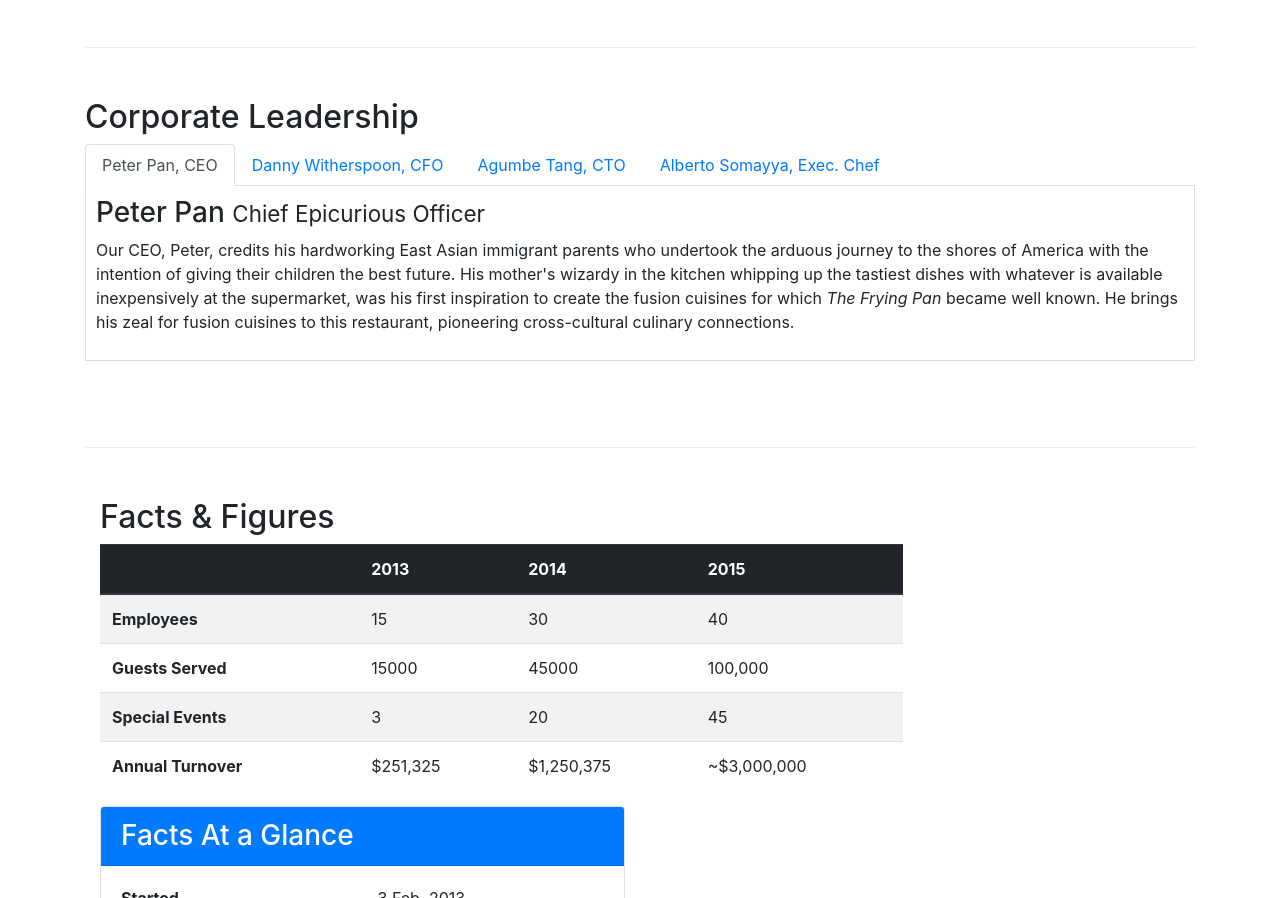
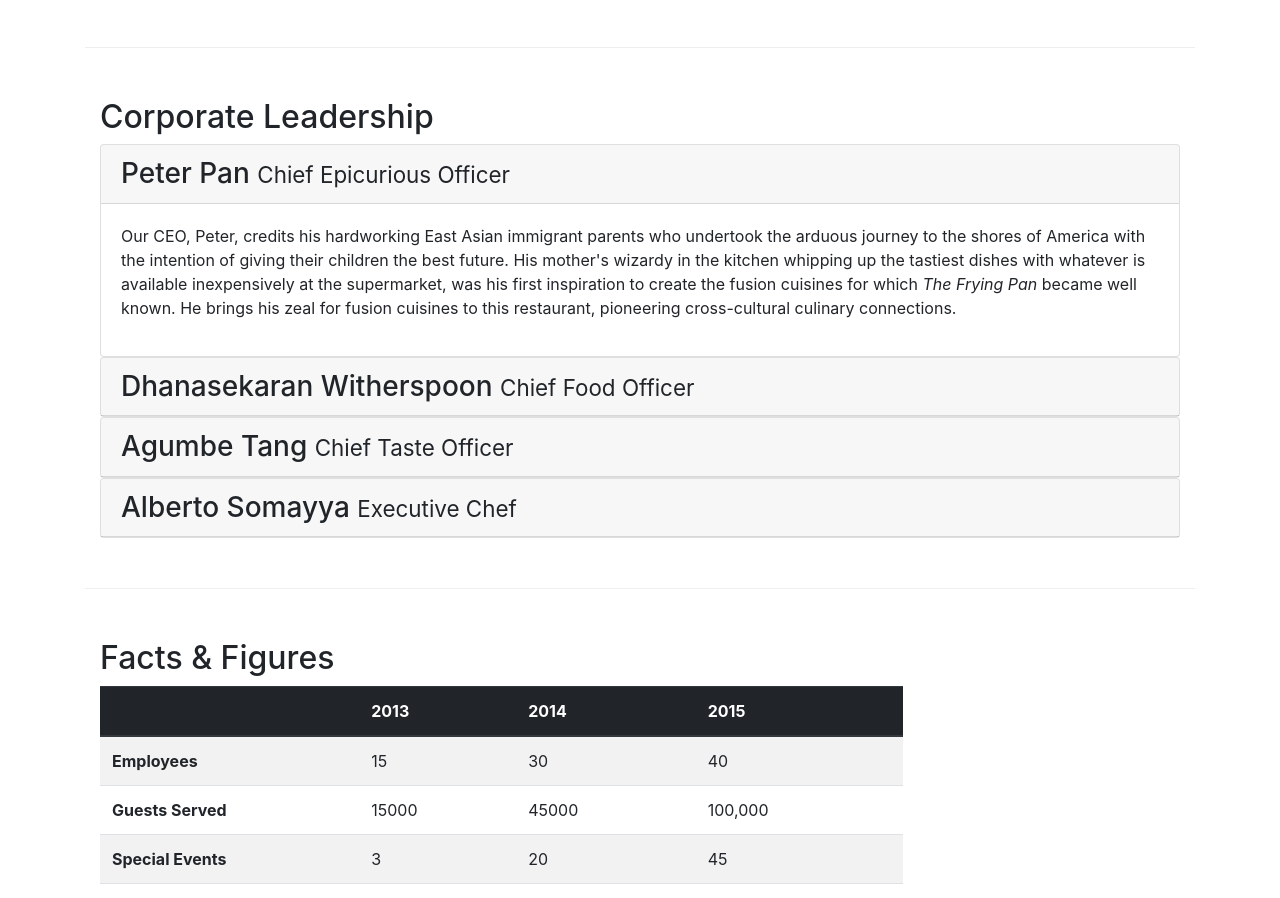
Before and after one commit to izayaaaaaaa/bootstrap-npm-test, a website: page aboutus.html in a window 1280 px wide. Shown: the part 817-1715 px from the top of the page. Drawn offline with nearby package versions, Linux system fonts and the light colour scheme.

Commit message:
accordion

```diff
--- a/aboutus.html
+++ b/aboutus.html
@@ -49,7 +49,8 @@
             <div class="row row-header">
                 <div class="col-12 col-sm-6">
                     <h1>Ristorante con Fusion</h1>
-                    <p>We take inspiration from the World's best cuisines, and create a unique fusion experience. Our lip smacking creations will tickle your culinary senses!</p>
+                    <p>We take inspiration from the World's best cuisines, and create a unique fusion experience. Our
+                        lip smacking creations will tickle your culinary senses!</p>
                 </div>
                 <div class="col-12 col-sm align-self-center">
                     <img src="img/logo.png" class="img-fluid">
@@ -73,8 +74,13 @@
         <div class="row row-content">
             <div class="col-sm-6">
                 <h2>Our History</h2>
-                <p>Started in 2010, Ristorante con Fusion quickly established itself as a culinary icon par excellence in Hong Kong. With its unique brand of world fusion cuisine that can be found nowhere else, it enjoys patronage from the A-list clientele in Hong Kong. Featuring four of the best three-star Michelin chefs in the world, you never know what will arrive on your plate the next time you visit us.</p>
-                <p>The restaurant traces its humble beginnings to <em>The Frying Pan</em>, a successful chain started by our CEO, Mr. Peter Pan, that featured for the first time the world's best cuisines in a pan.</p>
+                <p>Started in 2010, Ristorante con Fusion quickly established itself as a culinary icon par excellence
+                    in Hong Kong. With its unique brand of world fusion cuisine that can be found nowhere else, it
+                    enjoys patronage from the A-list clientele in Hong Kong. Featuring four of the best three-star
+                    Michelin chefs in the world, you never know what will arrive on your plate the next time you visit
+                    us.</p>
+                <p>The restaurant traces its humble beginnings to <em>The Frying Pan</em>, a successful chain started by
+                    our CEO, Mr. Peter Pan, that featured for the first time the world's best cuisines in a pan.</p>
             </div>
             <div>
             </div>
@@ -82,44 +88,92 @@
 
 
         <div class="row row-content">
-            <div>
+            <div class="col">
                 <h2>Corporate Leadership</h2>
-                <ul class="nav nav-tabs">
-                    <li class="nav-item">
-                        <a class="nav-link active" href="#peter" role="tab" data-toggle="tab">Peter Pan, CEO</a>
-                    </li>
-                    <li class="nav-item">
-                        <a class="nav-link" href="#danny" role="tab" data-toggle="tab">Danny Witherspoon, CFO</a>
-                    </li>
-                    <li class="nav-item">
-                        <a class="nav-link" href="#agumbe" role="tab" data-toggle="tab">Agumbe Tang, CTO</a>
-                    </li>
-                    <li class="nav-item">
-                        <a class="nav-link" href="#alberto" role="tab" data-toggle="tab">Alberto Somayya, Exec. Chef</a>
-                    </li>
-                </ul>
-
-                <div class="tab-content">
-                    <div role="tabpanel" class="tab-pane fade show active" id="peter">
-                        <h3>Peter Pan <small>Chief Epicurious Officer</small></h3>
-                        <p class="d-none d-sm-block">Our CEO, Peter, credits his hardworking East Asian immigrant parents who undertook the arduous journey to the shores of America with the intention of giving their children the best future. His mother's wizardy in the kitchen whipping up the tastiest dishes with whatever is available inexpensively at the supermarket, was his first inspiration to create the fusion cuisines for which <em>The Frying Pan</em> became well known. He brings his zeal for fusion cuisines to this restaurant, pioneering cross-cultural culinary connections.</p>
+                <div id="accordion">
+                    <div class="card">
+                        <div class="card-header" role="tab" id="peterhead">
+                            <h3 class="mb-0">
+                                <a data-toggle="collapse" data-target="#peter">
+                                    Peter Pan <small>Chief Epicurious Officer</small>
+                                </a>
+                            </h3>
+                        </div>
+                        <div class="collapse show" id="peter" data-parent="#accordion">
+                            <div class="card-body">
+                                <p class="d-none d-sm-block">Our CEO, Peter, credits his hardworking East Asian
+                                    immigrant parents who undertook the arduous journey to the shores of America with
+                                    the
+                                    intention of giving their children the best future. His mother's wizardy in the
+                                    kitchen whipping
+                                    up the tastiest dishes with whatever is available inexpensively at the supermarket,
+                                    was his
+                                    first inspiration to create the fusion cuisines for which <em>The Frying Pan</em>
+                                    became
+                                    well known. He brings his zeal for fusion cuisines to this restaurant, pioneering
+                                    cross-cultural culinary connections.</p>
+                            </div>
+                        </div>
                     </div>
-                    <div role="tabpanel" class="tab-pane fade show" id="danny">
-                        <h3>Dhanasekaran Witherspoon <small>Chief Food Officer</small></h3>
-                        <p class="d-none d-sm-block">Our CFO, Danny, as he is affectionately referred to by his colleagues, comes from a long established family tradition in farming and produce. His experiences growing up on a farm in the Australian outback gave him great appreciation for varieties of food sources. As he puts it in his own words, <em>Everything that runs, wins, and everything that stays, pays!</em></p>
+                    <div class="card">
+                        <div class="card-header" role="tab" id="dannyhead">
+                            <h3 class="mb-0">
+                                <a class="collapsed" data-toggle="collapse" data-target="#danny">
+                                    Dhanasekaran Witherspoon <small>Chief Food Officer</small>
+                                </a>
+                            </h3>
+                        </div>
+                        <div class="collapse" id="danny" data-parent="#accordion">
+                            <div class="card-body">
+                                <p class="d-none d-sm-block">Our CFO, Danny, as he is affectionately referred to by his
+                                    colleagues, comes from a long established family tradition in farming and produce.
+                                    His
+                                    experiences growing up on a farm in the Australian outback gave him great
+                                    appreciation for
+                                    varieties of food sources. As he puts it in his own words, <em>Everything that runs,
+                                        wins,
+                                        and everything that stays, pays!</em></p>
+                            </div>
+                        </div>
                     </div>
-                    <div role="tabpanel" class="tab-pane fade show" id="agumbe">
-                        <h3>Agumbe Tang <small>Chief Taste Officer</small></h3>
-                        <p class="d-none d-sm-block">Blessed with the most discerning gustatory sense, Agumbe, our CTO, personally ensures that every dish that we serve meets his exacting tastes. Our chefs dread the tongue lashing that ensues if their dish does not meet his exacting standards. He lives by his motto, <em>You click only if you survive my lick.</em></p>
+                    <div class="card">
+                        <div class="card-header" role="tab" id="agumbehead">
+                            <h3 class="mb-0">
+                                <a class="collapsed" data-toggle="collapse" data-target="#agumbe">
+                                    Agumbe Tang <small>Chief Taste Officer</small>
+                                </a>
+                            </h3>
+                        </div>
+                        <div class="collapse" id="agumbe" data-parent="#accordion">
+                            <div class="card-body">
+                                <p class="d-none d-sm-block">Blessed with the most discerning gustatory sense, Agumbe,
+                                    our CTO,
+                                    personally ensures that every dish that we serve meets his exacting tastes. Our
+                                    chefs dread
+                                    the tongue lashing that ensues if their dish does not meet his exacting standards.
+                                    He lives
+                                    by his motto, <em>You click only if you survive my lick.</em></p>
+                            </div>
+                        </div>
                     </div>
-                    <div role="tabpanel" class="tab-pane fade show" id="alberto">
-                        <h3>Alberto Somayya <small>Executive Chef</small></h3>
-                        <p class="d-none d-sm-block">Award winning three-star Michelin chef with wide International experience having worked closely with whos-who in the culinary world, he specializes in creating mouthwatering Indo-Italian fusion experiences. He says, <em>Put together the cuisines from the two craziest cultures, and you get a winning hit! Amma Mia!</em></p>
+                    <div class="card">
+                        <div class="card-header" role="tab" id="albertohead">
+                            <h3 class="mb-0">
+                                <a class="collapsed" data-toggle="collapse" data-target="#alberto">
+                                    Alberto Somayya <small>Executive Chef</small>
+                                </a>
+                            </h3>
+                        </div>
+                        <div class="collapse" id="alberto" data-parent="#accordion">
+                            <div class="card-body">
+                                <p class="d-none d-sm-block">Award winning three-star Michelin chef with wide International
+                                    experience having worked closely with whos-who in the culinary world, he specializes in
+                                    creating mouthwatering Indo-Italian fusion experiences. He says, <em>Put together the
+                                        cuisines from the two craziest cultures, and you get a winning hit! Amma Mia!</em></p>
+                            </div>
+                        </div>
                     </div>
                 </div>
-
-
-
             </div>
         </div>
 
@@ -185,7 +239,8 @@
             <div class="col-12">
                 <div class="card card-body bg-light">
                     <blockquote class="blockquote">
-                        <p class="mb-0">You better cut the pizza in four pieces because I'm not hungry enough to eat six.</p>
+                        <p class="mb-0">You better cut the pizza in four pieces because I'm not hungry enough to eat
+                            six.</p>
                         <footer class="blockquote-footer">Yogi Berra,
                             <cite title="Source Title">The Wit and Wisdom of Yogi Berra,
                                 P. Pepe, Diversion Books, 2014</cite>
```
Also changed, not shown: contactus.html (+30 -15 lines), index.html (+14 -6 lines).
